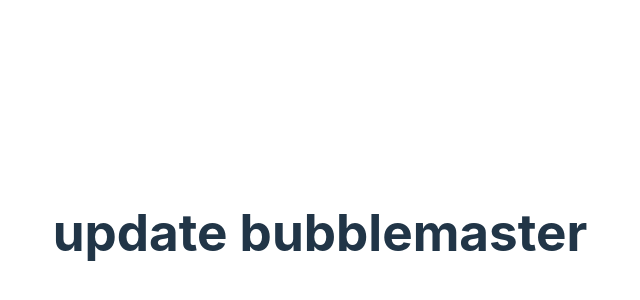
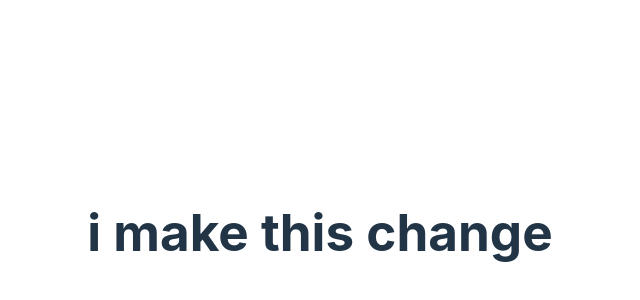
Before and after one commit to m02p02/react-json-project02, a React (Vite) app: page / in a window 1280 px wide. Shown: the part 168-468 px from the top of the page, without its empty margins (320-960 px from the left). Built offline with nearby package versions, Linux system fonts and the light colour scheme.

Commit message:
testing again update bubblemaster

```diff
--- a/src/App.jsx
+++ b/src/App.jsx
@@ -9,7 +9,7 @@ function App() {
   return (
 
     <>
-      <h1>update bubblemaster</h1>
+      <h1>i make this change</h1>
     </>
   )
 }
```
